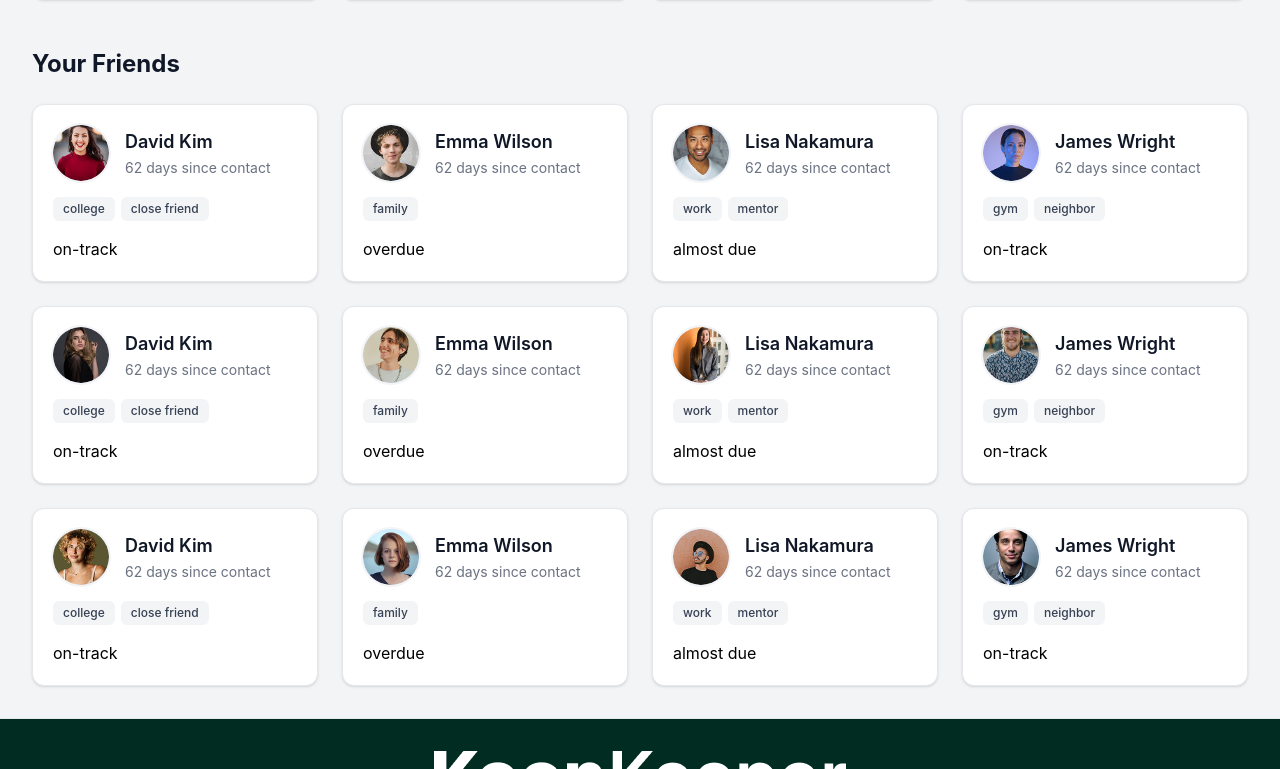
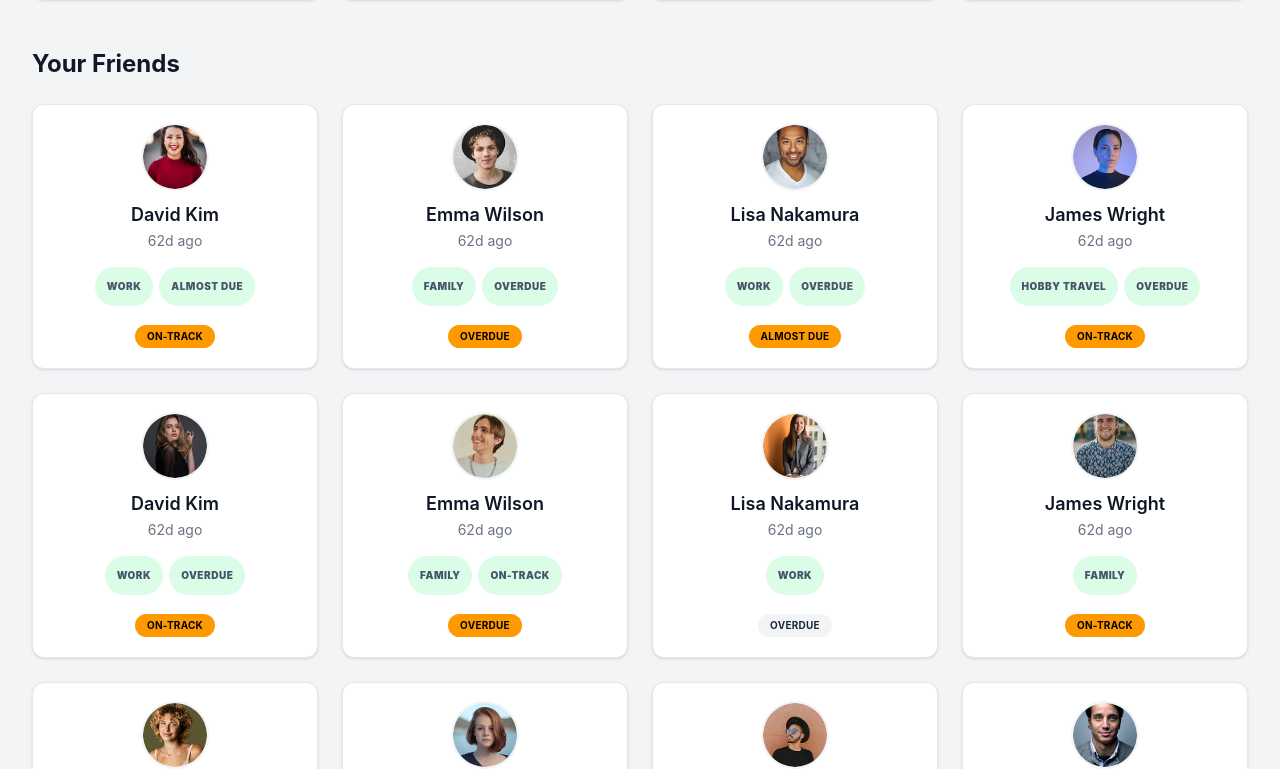
Before and after one commit to Tanvirislam855/assingment-07, a React (Vite) app: page / in a window 1280 px wide. Shown: the part 531-1300 px from the top of the page. Built offline with nearby package versions, Linux system fonts and the light colour scheme.

Commit message:
btn bg edit

```diff
--- a/src/components/FriendCard.jsx
+++ b/src/components/FriendCard.jsx
@@ -13,9 +13,9 @@ export default function FriendCard({ friend }) {
   return (
     <Link to={`/friends/${friend.id}`}>
       <div className="bg-white rounded-xl shadow-sm border border-gray-200 overflow-hidden hover:shadow-md transition-shadow cursor-pointer h-full">
-        <div className="p-5">
-          <div className="flex items-center space-x-4">
-            <div className="w-14 h-14 rounded-full overflow-hidden flex-shrink-0 ring-2 ring-gray-100 bg-indigo-100 flex items-center justify-center">
+        <div className="p-5 flex flex-col items-center text-center">
+          <div className="flex flex-col items-center">
+            <div className="w-16 h-16 rounded-full overflow-hidden shrink-0 ring-2 ring-gray-100 mb-3">
               {!imgError ? (
                 <img
                   src={friend.picture}
@@ -29,20 +29,20 @@ export default function FriendCard({ friend }) {
                 </span>
               )}
             </div>
-            <div className="flex-1 min-w-0">
+            <div className="flex min-w-0 flex-col items-center">
               <h3 className="text-lg font-semibold text-gray-900 truncate">{friend.name}</h3>
-              <p className="text-sm text-gray-500 mt-0.5">{friend.days_since_contact} days since contact</p>
+              <p className="text-sm text-gray-500 mt-0.5">{friend.days_since_contact}d ago</p>
             </div>
           </div>
-          <div className="mt-4 flex flex-wrap gap-1.5">
+          <div className="mt-4 flex flex-wrap gap-1.5 justify-center">
             {friend.tags.map((tag) => (
-              <span key={tag} className="inline-block px-2.5 py-1 bg-gray-100 text-gray-700 rounded-md text-xs font-medium">
+              <span key={tag} className="inline-block bg-green-100 text-[#475569] px-3 py-3 rounded-full font-black text-[10px]  uppercase tracking-wider">
                 {tag}
               </span>
             ))}
           </div>
           <div className="mt-4">
-            <span className={`status-badge ${statusColorClass}`}>
+            <span className={`inline-block px-3 py-1 bg-amber-500 rounded-full text-[10px] font-bold uppercase tracking-wide ${statusColorClass}`}>
               {friend.status}
             </span>
           </div>
--- a/src/data/friends.json
+++ b/src/data/friends.json
@@ -4,13 +4,13 @@
     "id": 1,
     "name": "David Kim",
     "picture": "./src/assets/Ellipse 12.png",
-    "email": "david.kim@example.com",
+    "email": "ajtanvir855@gmail.com",
     "days_since_contact": 62,
     "status": "on-track",
-    "tags": ["college", "close friend"],
-    "bio": "Met in university. Love hiking together.",
+    "tags": ["Work", "Almost Due"],
+    "bio": "Former colleague, great mentor",
     "preferred_contact": "call",
-    "goal": 14,
+    "goal": 30,
     "next_due_date": "2026-05-10",
     "interactions": [
       { "type": "Call", "note": "Planned hiking trip", "date": "2026-03-15" }
@@ -20,10 +20,10 @@
     "id": 2,
     "name": "Emma Wilson",
     "picture": "./src/assets/Ellipse 11.png",
-    "email": "emma.wilson@example.com",
+    "email": "ajtanvir855@gmail.com",
     "days_since_contact": 62,
     "status": "overdue",
-    "tags": ["family"],
+    "tags": ["family","Overdue"],
     "bio": "Former colleague, great mentor",
     "preferred_contact": "email",
     "goal": 30,
@@ -45,13 +45,13 @@
     "id": 3,
     "name": "Lisa Nakamura",
     "picture": "./src/assets/Ellipse 9.png",
-    "email": "lisa.n@example.com",
+    "email": "ajtanvir855@gmail.com",
     "days_since_contact": 62,
     "status": "almost due",
-    "tags": ["work", "mentor"],
-    "bio": "Product manager at previous job",
+    "tags": ["work", "Overdue"],
+    "bio": "I Love Bangladesh",
     "preferred_contact": "text",
-    "goal": 14,
+    "goal": 30,
     "next_due_date": "2026-04-01",
     "interactions": []
   },
@@ -59,13 +59,13 @@
     "id": 4,
     "name": "James Wright",
     "picture": "./src/assets/Ellipse 10.png",
-    "email": "james.w@example.com",
+    "email": "ajtanvir855@gmail.com",
     "days_since_contact": 62,
     "status": "on-track",
-    "tags": ["gym", "neighbor"],
-    "bio": "Workout buddy, lives downstairs",
+    "tags": ["HOBBY TRAVEL", "Overdue"],
+    "bio": "Bangladesh is a best country",
     "preferred_contact": "text",
-    "goal": 7,
+    "goal": 30,
     "next_due_date": "2026-04-05",
     "interactions": [
       { "type": "Text", "note": "Gym session tomorrow", "date": "2026-03-29" }
@@ -75,13 +75,13 @@
     "id": 5,
     "name": "David Kim",
     "picture": "./src/assets/Ellipse 8.png",
-    "email": "david.kim@example.com",
+    "email": "ajtanvir855@gmail.com",
     "days_since_contact":62,
     "status": "on-track",
-    "tags": ["college", "close friend"],
-    "bio": "Met in university. Love hiking together.",
+    "tags": ["WORK", "Overdue"],
+    "bio": "No One Can Beat Barca",
     "preferred_contact": "call",
-    "goal": 14,
+    "goal": 30,
     "next_due_date": "2026-05-10",
     "interactions": [
       { "type": "Call", "note": "Planned hiking trip", "date": "2026-03-15" }
@@ -91,10 +91,10 @@
     "id": 6,
     "name": "Emma Wilson",
     "picture": "./src/assets/Ellipse 7.png",
-    "email": "emma.wilson@example.com",
+    "email": "ajtanvir855@gmail.com",
     "days_since_contact": 62,
     "status": "overdue",
-    "tags": ["family"],
+    "tags": ["family","On-Track"],
     "bio": "Former colleague, great mentor",
     "preferred_contact": "email",
     "goal": 30,
@@ -116,13 +116,13 @@
     "id": 7,
     "name": "Lisa Nakamura",
     "picture": "./src/assets/Ellipse 6.png",
-    "email": "lisa.n@example.com",
+    "email": "ajtanvir855@gmail.com",
     "days_since_contact": 62,
-    "status": "almost due",
-    "tags": ["work", "mentor"],
-    "bio": "Product manager at previous job",
+    "status": "Overdue",
+    "tags": ["work"],
+    "bio": "Visca Barca",
     "preferred_contact": "text",
-    "goal": 14,
+    "goal": 30,
     "next_due_date": "2026-04-01",
     "interactions": []
   },
@@ -130,13 +130,13 @@
     "id": 8,
     "name": "James Wright",
     "picture": "./src/assets/Ellipse 5.png",
-    "email": "james.w@example.com",
+    "email": "ajtanvir855@gmail.com",
     "days_since_contact":62,
     "status": "on-track",
-    "tags": ["gym", "neighbor"],
-    "bio": "Workout buddy, lives downstairs",
+    "tags": ["FAMILY"],
+    "bio": "Work Hard",
     "preferred_contact": "text",
-    "goal": 7,
+    "goal": 30,
     "next_due_date": "2026-04-05",
     "interactions": [
       { "type": "Text", "note": "Gym session tomorrow", "date": "2026-03-29" }
@@ -146,13 +146,13 @@
     "id": 9,
     "name": "David Kim",
     "picture": "./src/assets/Ellipse 4.png",
-    "email": "david.kim@example.com",
+    "email": "ajtanvir855@gmail.com",
     "days_since_contact":62,
     "status": "on-track",
-    "tags": ["college", "close friend"],
-    "bio": "Met in university. Love hiking together.",
+    "tags": ["WORK"],
+    "bio": "Met in Bangladesh",
     "preferred_contact": "call",
-    "goal": 14,
+    "goal": 30,
     "next_due_date": "2026-05-10",
     "interactions": [
       { "type": "Call", "note": "Planned hiking trip", "date": "2026-03-15" }
@@ -162,7 +162,7 @@
     "id": 10,
     "name": "Emma Wilson",
     "picture": "./src/assets/Ellipse 3.png",
-    "email": "emma.wilson@example.com",
+    "email": "ajtanvir855@gmail.com",
     "days_since_contact": 62,
     "status": "overdue",
     "tags": ["family"],
@@ -187,13 +187,13 @@
     "id": 11,
     "name": "Lisa Nakamura",
     "picture": "./src/assets/Ellipse 1.png",
-    "email": "lisa.n@example.com",
+    "email": "ajtanvir855@gmail.com",
     "days_since_contact": 62,
-    "status": "almost due",
-    "tags": ["work", "mentor"],
-    "bio": "Product manager at previous job",
+    "status": "Overue",
+    "tags": ["work"],
+    "bio": "Messi is a goat",
     "preferred_contact": "text",
-    "goal": 14,
+    "goal": 30,
     "next_due_date": "2026-04-01",
     "interactions": []
   },
@@ -201,13 +201,13 @@
     "id": 12,
     "name": "James Wright",
     "picture": "./src/assets/Ellipse 2.png",
-    "email": "james.w@example.com",
+    "email": "ajtanvir855@gmail.com",
     "days_since_contact": 62,
-    "status": "on-track",
-    "tags": ["gym", "neighbor"],
-    "bio": "Workout buddy, lives downstairs",
+    "status": "On-Track",
+    "tags": ["HOBBY", "TRAVEL"],
+    "bio": "Messi is a aline",
     "preferred_contact": "text",
-    "goal": 7,
+    "goal": 30,
     "next_due_date": "2026-04-05",
     "interactions": [
       { "type": "Text", "note": "Gym session tomorrow", "date": "2026-03-29" }
```
